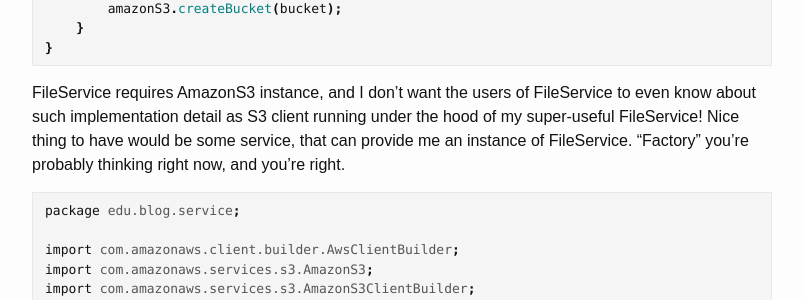
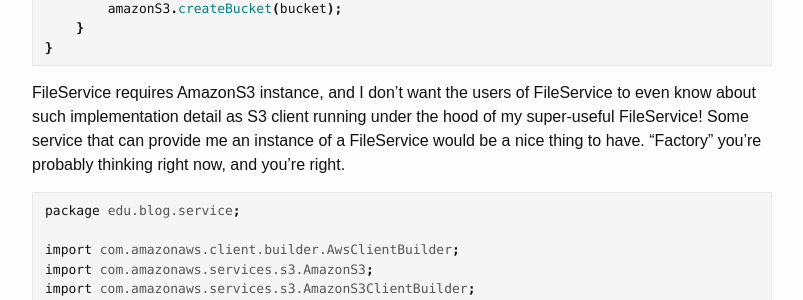
Before and after one commit to sergey-melnychuk/sergey-melnychuk.github.io, a Jekyll site: the page built from _posts/2018-04-21-localstack-with-docker.markdown, in a window 1280 px wide and 900 px high, scrolled down 4038 px. Shown: the part 176-476 px from the top of the window, without its empty margins (238-1041 px from the left). Built offline with Jekyll 4.4.1, drawn with Linux system fonts in a browser that asks for light colours; some of the changed text lies outside the part shown.

Commit message:
Fix minor typos and style issues

````diff
--- a/_posts/2018-04-21-localstack-with-docker.markdown
+++ b/_posts/2018-04-21-localstack-with-docker.markdown
@@ -199,7 +199,7 @@ public class FileServiceImpl implements FileService {
 }
 ```
 
-FileService requires AmazonS3 instance, and I don't want the users of FileService to even know about such implementation detail as S3 client running under the hood of my super-useful FileService! Nice thing to have would be some service, that can provide me an instance of FileService. "Factory" you're probably thinking right now, and you're right.
+FileService requires AmazonS3 instance, and I don't want the users of FileService to even know about such implementation detail as S3 client running under the hood of my super-useful FileService! Some service that can provide me an instance of a FileService would be a nice thing to have. "Factory" you're probably thinking right now, and you're right.
 
 ```java
 package edu.blog.service;
````
Also changed, not shown: other parts of _posts/2018-04-21-localstack-with-docker.markdown (+3 -3 lines).
